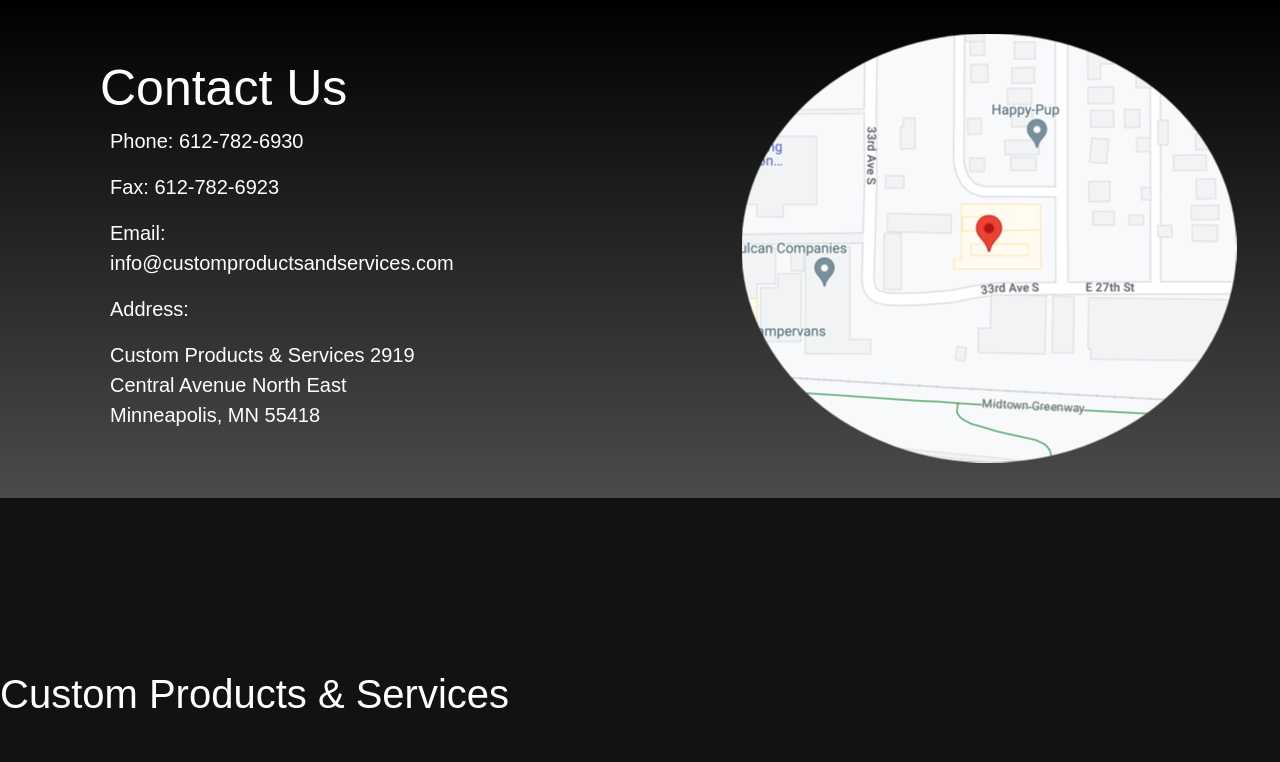
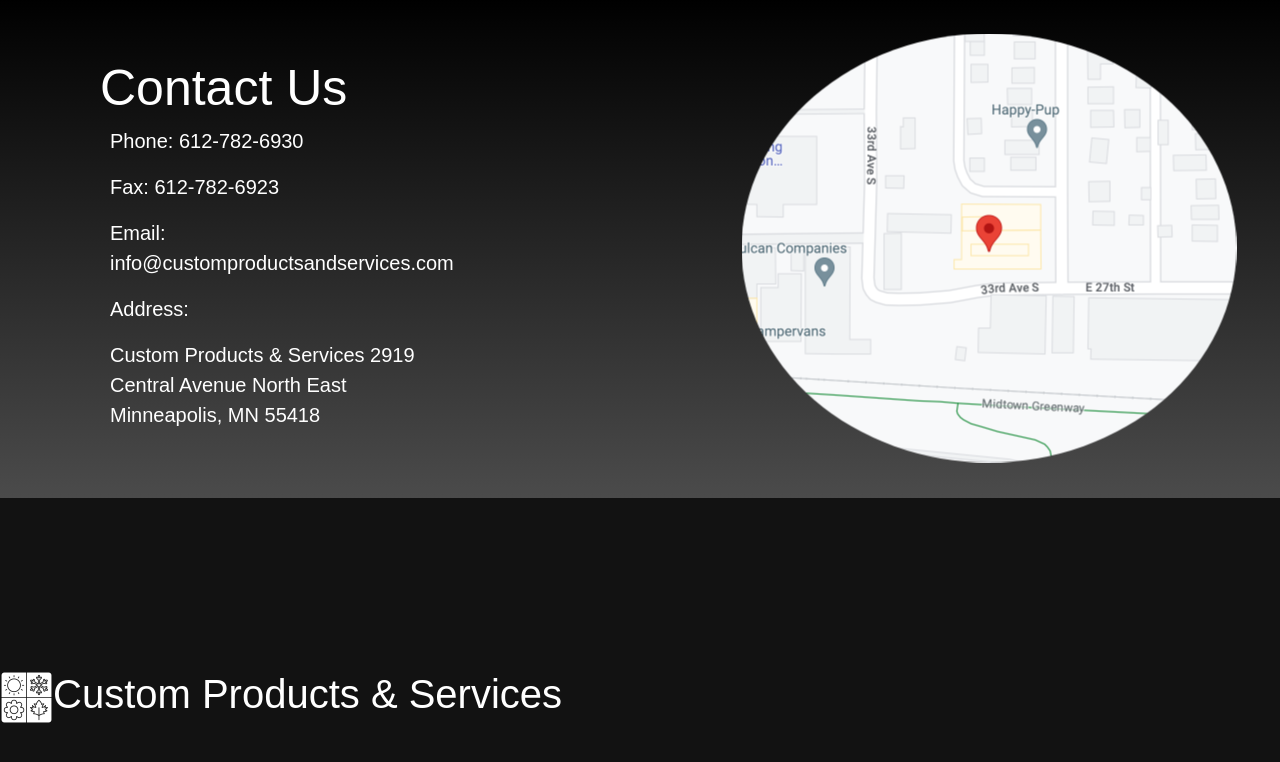
Before and after one commit to MikeAtwood/custom-products, a React (Vite) app: page / in a window 1280 px wide. Shown: the part 1783-2545 px from the top of the page. Built offline with nearby package versions, Linux system fonts and the light colour scheme; grey boxes are pictures that could not be loaded.

Commit message:
added png to footer

```diff
--- a/src/components/Footer.jsx
+++ b/src/components/Footer.jsx
@@ -1,6 +1,9 @@
+import Logo from '../assets/img/logo.png'
+
 const Footer = () => {
     return (
         <div className="footer-container">
+            <img src={Logo} />
             <h1>Custom Products & Services</h1>
         </div>
     )
```
